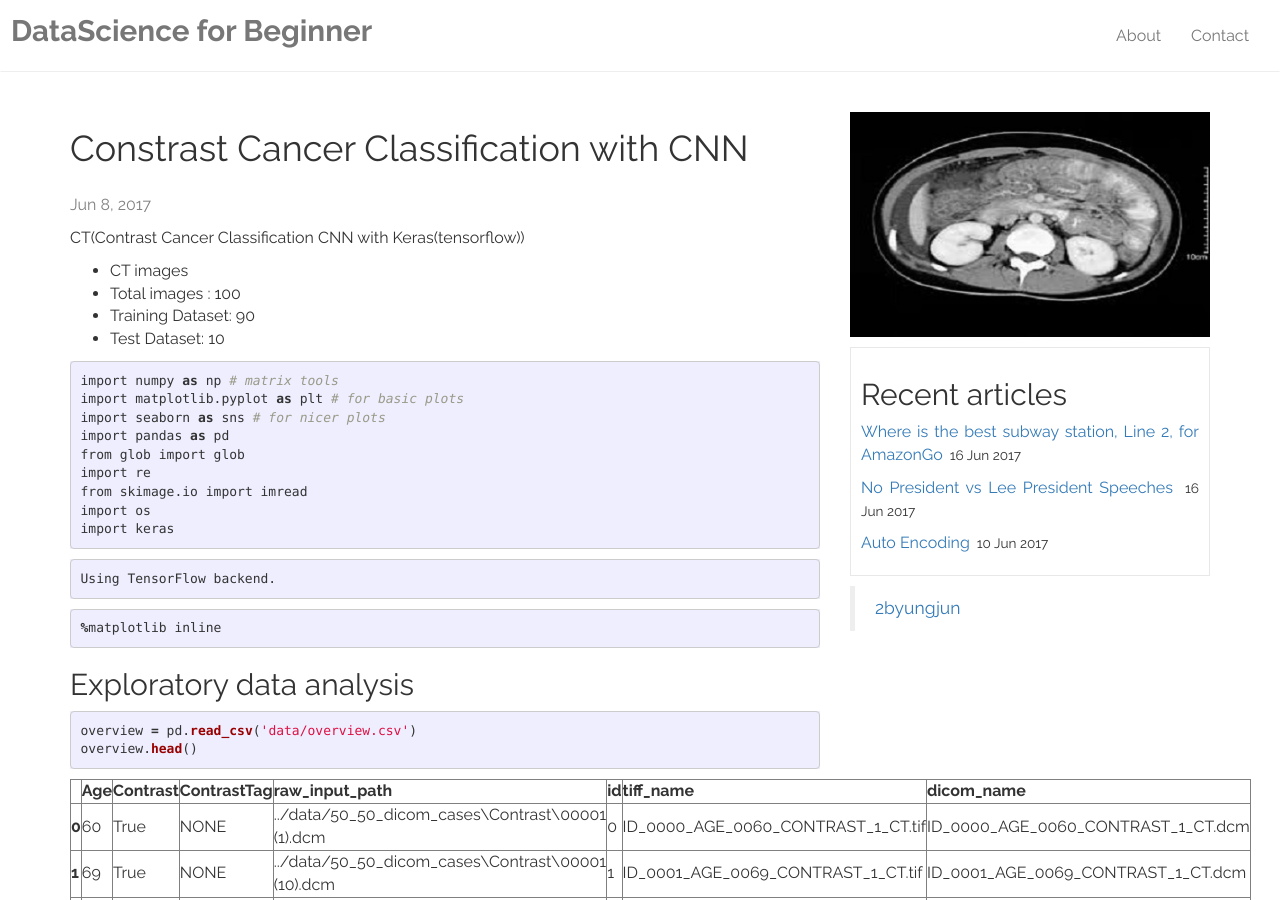
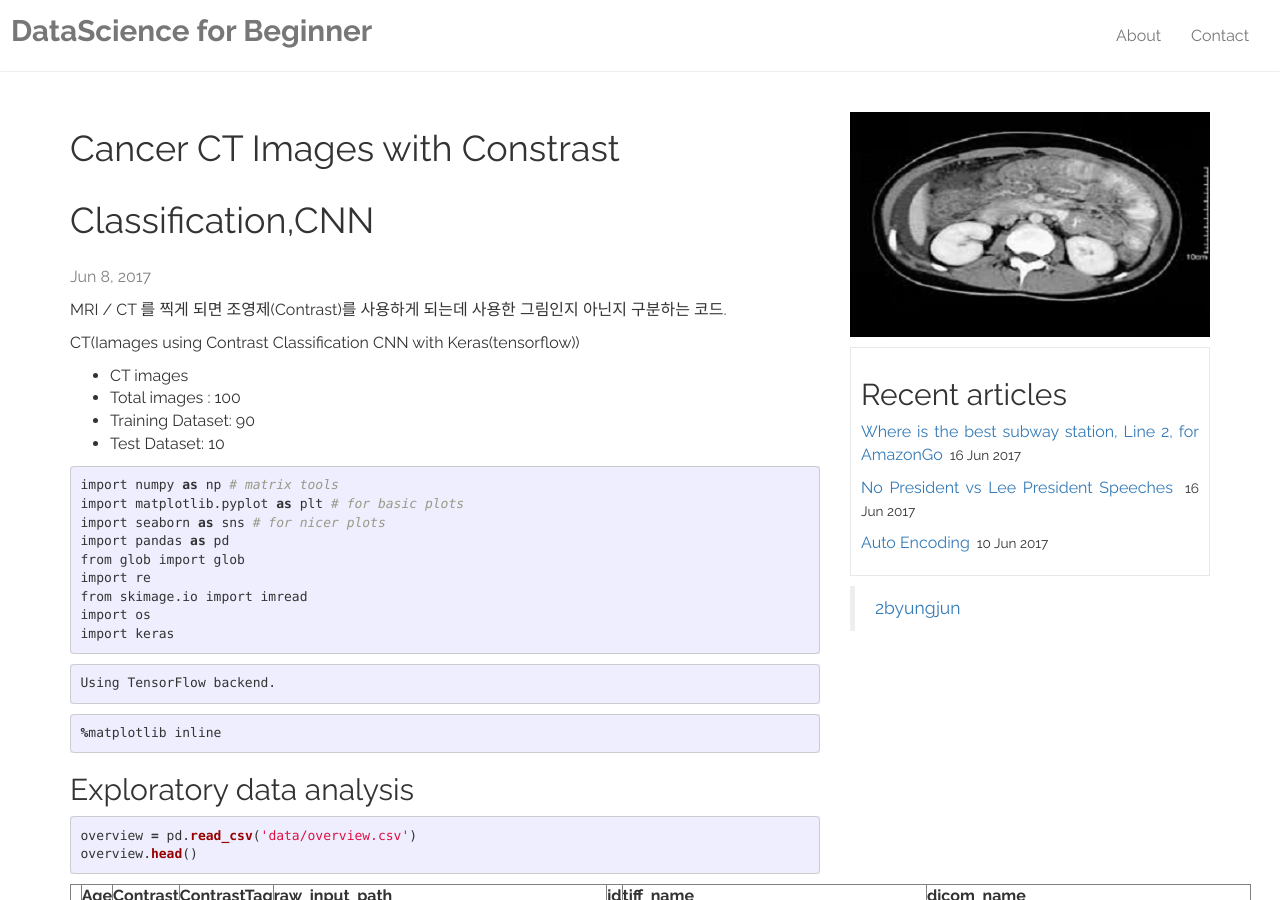
Before and after one commit to byungjun0689/byungjun0689.github.io, a Jekyll site: the page built from _posts/2017-06-08-3. CT_Cancer.md, in a window 1280 px wide and 900 px high. Built offline with Jekyll 4.4.1, drawn with Linux system fonts in a browser that asks for light colours.

Commit message:
내용이 전혀 틀렸다...

```diff
--- a/_posts/2017-06-08-3. CT_Cancer.md
+++ b/_posts/2017-06-08-3. CT_Cancer.md
@@ -1,9 +1,9 @@
 ---
 layout: post
-title: "Constrast Cancer Classification with CNN"
+title: "Cancer CT Images with Constrast Classification,CNN"
 date: 2017-06-08 15:34:26
 img: ct.PNG
-description: 'Constrast Cancer Classification with CNN'
+description: 'Cancer CT Images with Constrast Classification,CNN'
 main-class: 'CNN'
 color: '#B31917'
 tags:
@@ -15,7 +15,10 @@ tags:
 categories:
 ---
 
-CT(Contrast Cancer Classification CNN with Keras(tensorflow))
+MRI / CT 를 찍게 되면 조영제(Contrast)를 사용하게 되는데 사용한 그림인지 아닌지 구분하는 코드.
+
+
+CT(Iamages using Contrast Classification CNN with Keras(tensorflow))
  - CT images
  - Total images : 100
  - Training Dataset: 90
```
